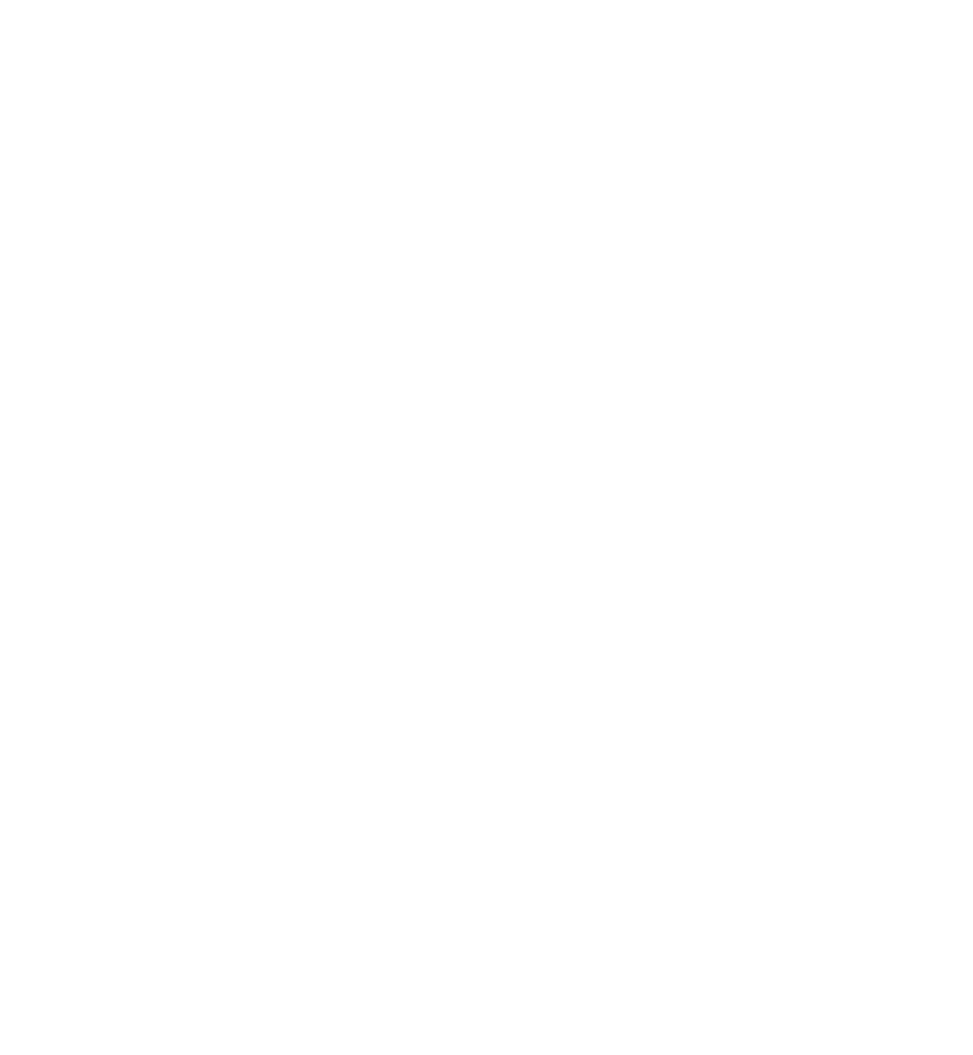
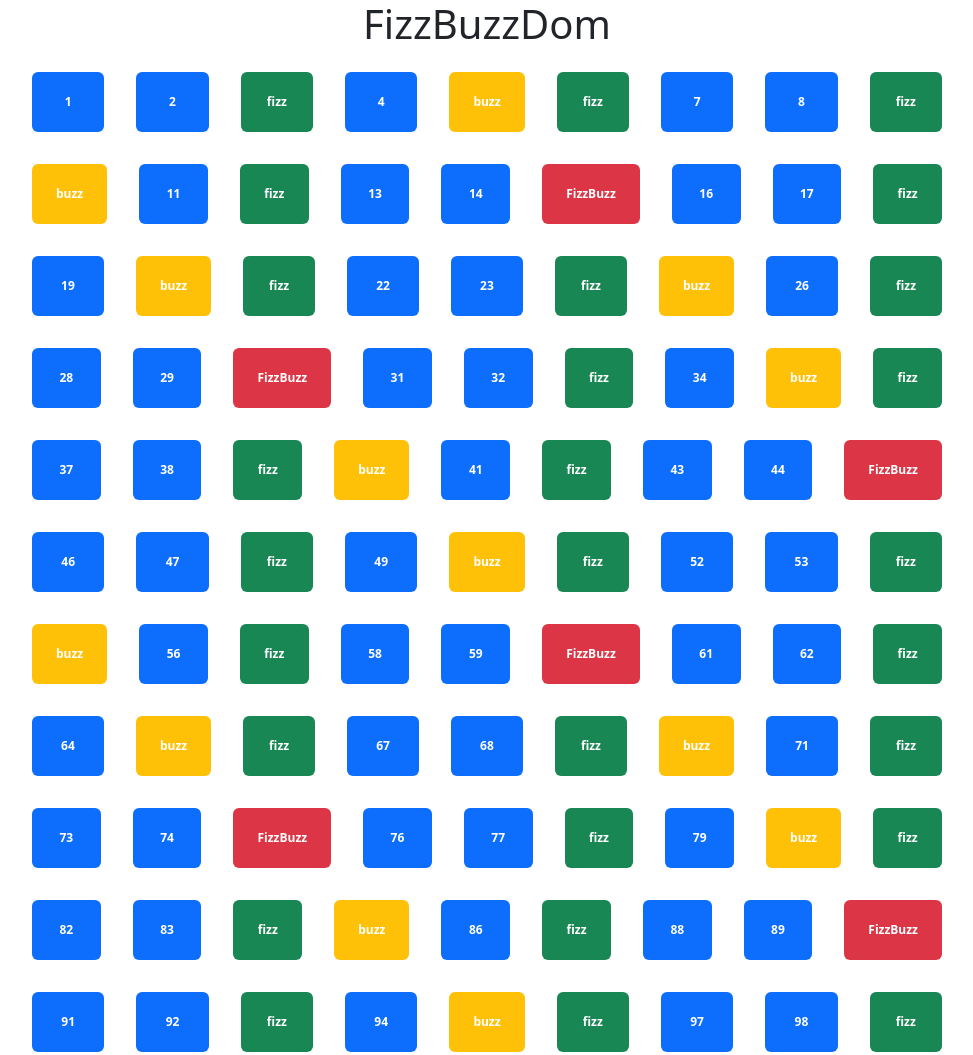
Before and after one commit to claudiopatti/js-fizzbuzz, a plain HTML site: page index.html in a window 1280 px wide. Shown: the top 1055 px of the page, without its empty margins (153-1126 px from the left). Before the commit the page ends 800 px from the top, so only its background shows below. Drawn offline with nearby package versions, Linux system fonts and the light colour scheme.

Commit message:
creati badge per le caselle

```diff
--- a/css/style.css
+++ b/css/style.css
@@ -7,3 +7,5 @@ reset
     padding: 0;
     box-sizing: border-box;
 }
+
+/* main */
--- a/index.html
+++ b/index.html
@@ -5,10 +5,30 @@
         <meta name="viewport" content="width=device-width, initial-scale=1.0">
         <title>FizzBuzz</title>
 
+        <!-- bootstrap -->
+        <link href="https://cdn.jsdelivr.net/npm/bootstrap@5.3.3/dist/css/bootstrap.min.css" rel="stylesheet" integrity="sha384-QWTKZyjpPEjISv5WaRU9OFeRpok6YctnYmDr5pNlyT2bRjXh0JMhjY6hW+ALEwIH" crossorigin="anonymous">
         <!-- css  -->
          <link rel="stylesheet" href="css/style.css">
     </head>
     <body>
+
+        <header>
+            <h1 class="text-center">FizzBuzzDom</h1>
+
+        </header>
+
+        <main>
+            <div class="container-fluid">
+                <div class="row w-75 mx-auto ">
+
+                </div>
+            </div>
+
+        </main>
+        <!-- bootstrap js  -->
+        <script src="https://cdn.jsdelivr.net/npm/bootstrap@5.3.3/dist/js/bootstrap.bundle.min.js" integrity="sha384-YvpcrYf0tY3lHB60NNkmXc5s9fDVZLESaAA55NDzOxhy9GkcIdslK1eN7N6jIeHz" crossorigin="anonymous"></script>
+
+        <!-- JS  -->
         <script type="text/javascript" src="js/scripts.js"></script>
     </body>
 </html>
--- a/js/scripts.js
+++ b/js/scripts.js
@@ -1,31 +1,44 @@
-console.log('ciao console')
+console.log('ciao console');
+
+// const myRow = document.querySelector('row');
 
 for (let i = 1; i <=100; i++) {
     // console.log('tabella :' + i )
+    const myRow = document.querySelector('.row');
 
     if (i % 5 == 0 && i % 3 == 0) {
-        console.log('tabella:' + 'FizzBuzz')
+        const newDiv = document.createElement('div');
+        newDiv.innerHTML += 'FizzBuzz';
+        newDiv.classList.add('col' , 'badge', 'bg-danger' , 'p-4' , 'm-3')
+        myRow.append(newDiv);
+        console.log('tabella:' + 'FizzBuzz');
 
     }
     else if (i % 3 == 0) {
-        console.log('tabella:' + 'fizz')
+        const newDiv = document.createElement('div');
+        newDiv.innerHTML += 'fizz';
+        newDiv.classList.add('col' , 'badge' , 'bg-success' , 'p-4' , 'm-3')
+        myRow.append(newDiv);
+        console.log('tabella:' + 'fizz');
 
     }
     else if (i % 5 == 0) {
-        console.log('tabella:' + 'buzz')
+        const newDiv = document.createElement('div');
+        newDiv.innerHTML += 'buzz';
+        newDiv.classList.add('col' , 'badge' , 'bg-warning' , 'p-4' , 'm-3')
+        myRow.append(newDiv);
+        console.log('tabella:' + 'buzz');
 
     }
 
     else {
-        console.log('tabella :' + i )
+        const newDiv = document.createElement('div');
+        newDiv.innerHTML += i;
+        newDiv.classList.add('col' , 'badge', 'bg-primary' , 'p-4' , 'm-3')
+        myRow.append(newDiv);
+        console.log('tabella :' + i );
     }
 
 
 
-
-    // calcolo multipli
-    // if (x % y == 0) {
-    //     console.log()
-
-    // }
 }
```
